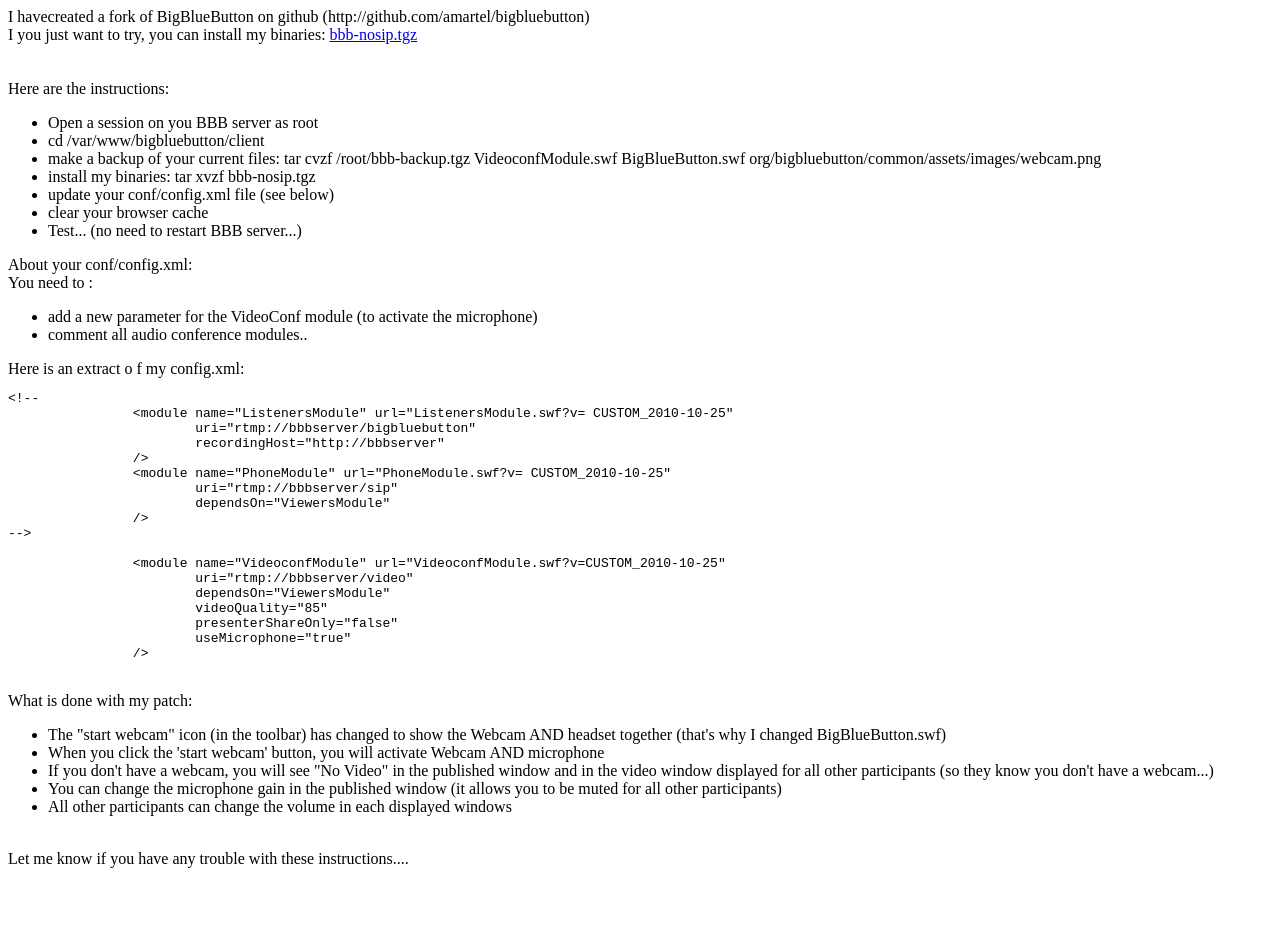
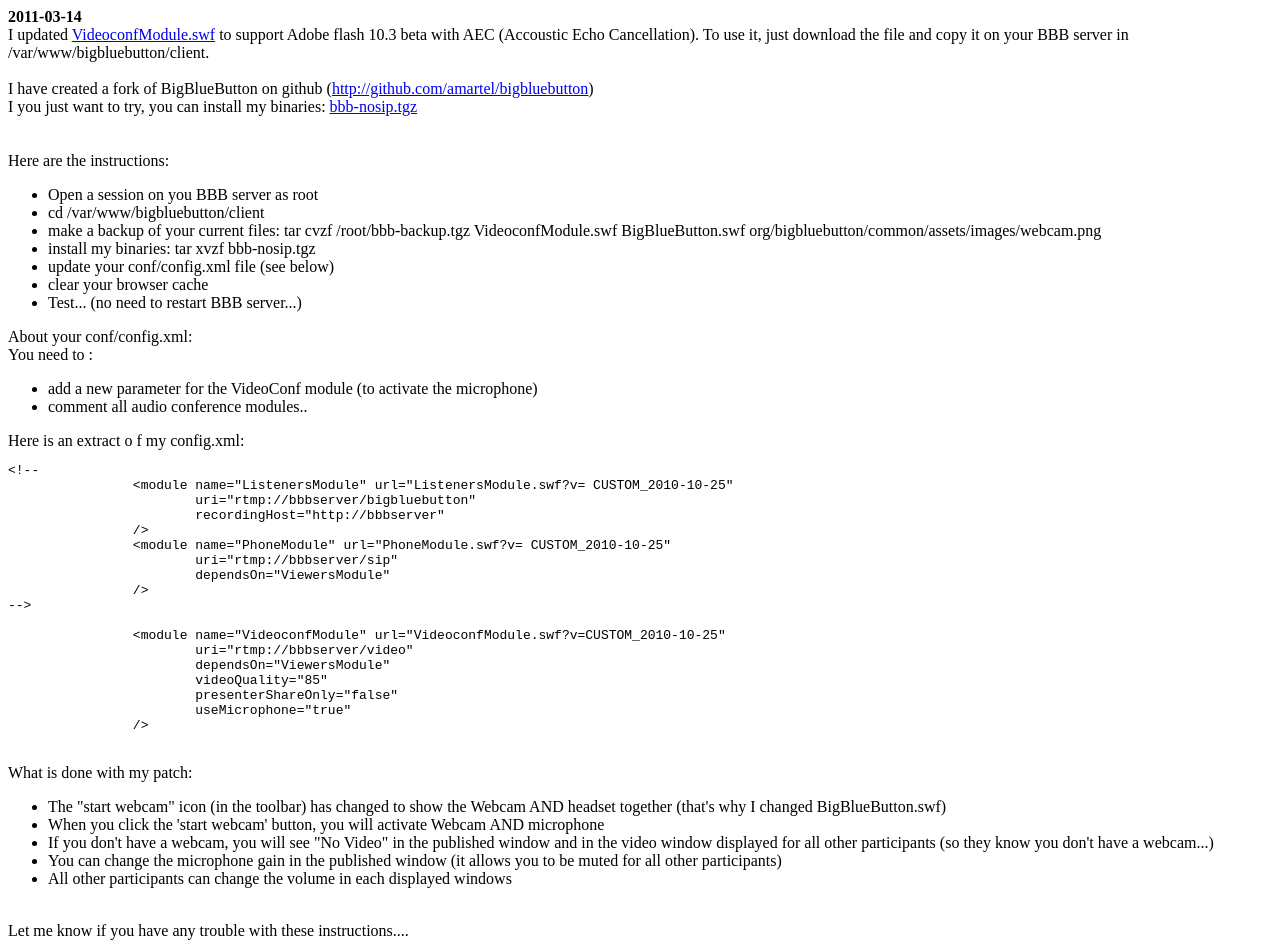
Before and after one commit to amartel/amartel.github.com, a plain HTML site: page index.html in a window 1280 px wide. Before the commit the page ends 876 px from the top, so only its background shows below. Drawn offline with Linux system fonts and the light colour scheme.

Commit message:
support flash 10.3 beta

```diff
--- a/index.html
+++ b/index.html
@@ -1,8 +1,12 @@
 <html>
 <head></head>
 <body>
+<b>2011-03-14</b><br>
+I updated <a href="VideoconfModule.swf">VideoconfModule.swf</a> to support Adobe flash 10.3 beta with AEC (Accoustic Echo Cancellation). To use it, just download the file and copy it on your BBB server in /var/www/bigbluebutton/client.
+<br>
+<br>
 
-I havecreated a fork of BigBlueButton on github (http://github.com/amartel/bigbluebutton)<br>
+I have created a fork of BigBlueButton on github (<a href="http://github.com/amartel/bigbluebutton">http://github.com/amartel/bigbluebutton</a>)<br>
 I you just want to try, you can install my binaries: <a href="bbb-nosip.tgz">bbb-nosip.tgz</a><br>
 <br>
 <br>
```
Also changed, not shown: 1 other file.
